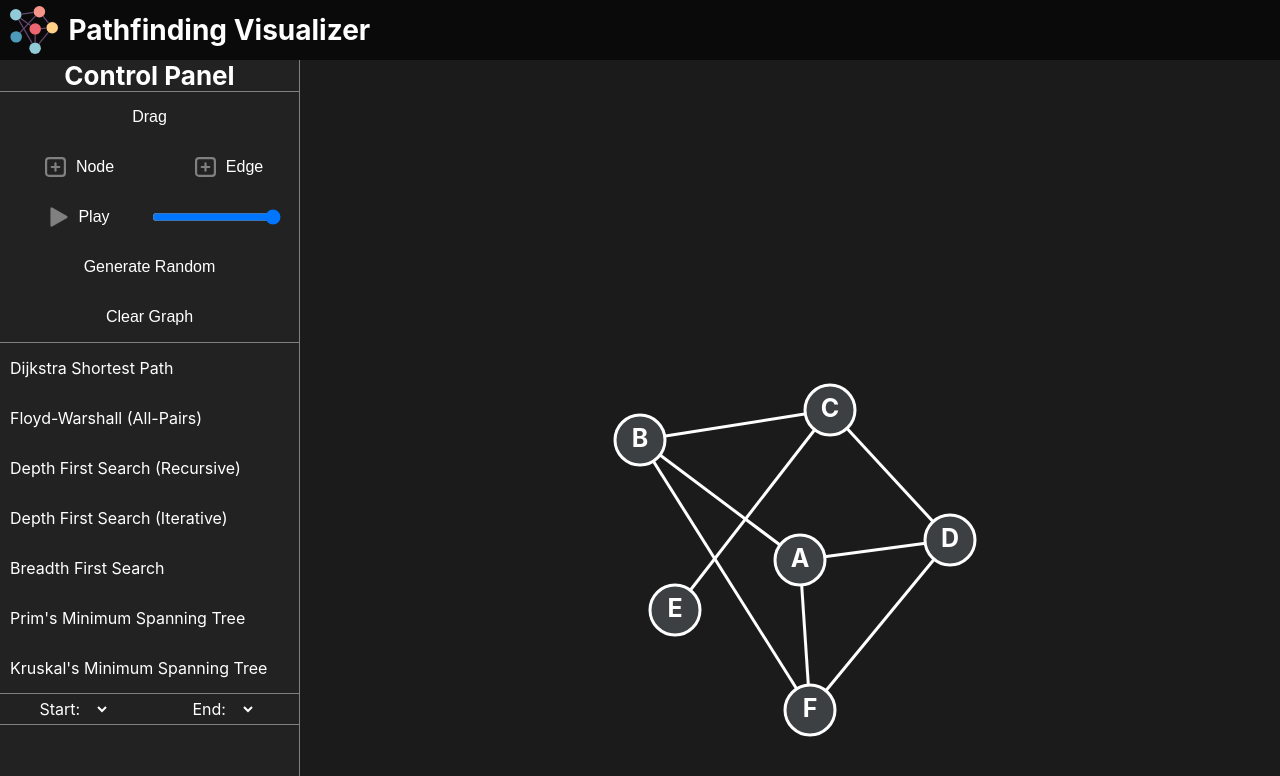
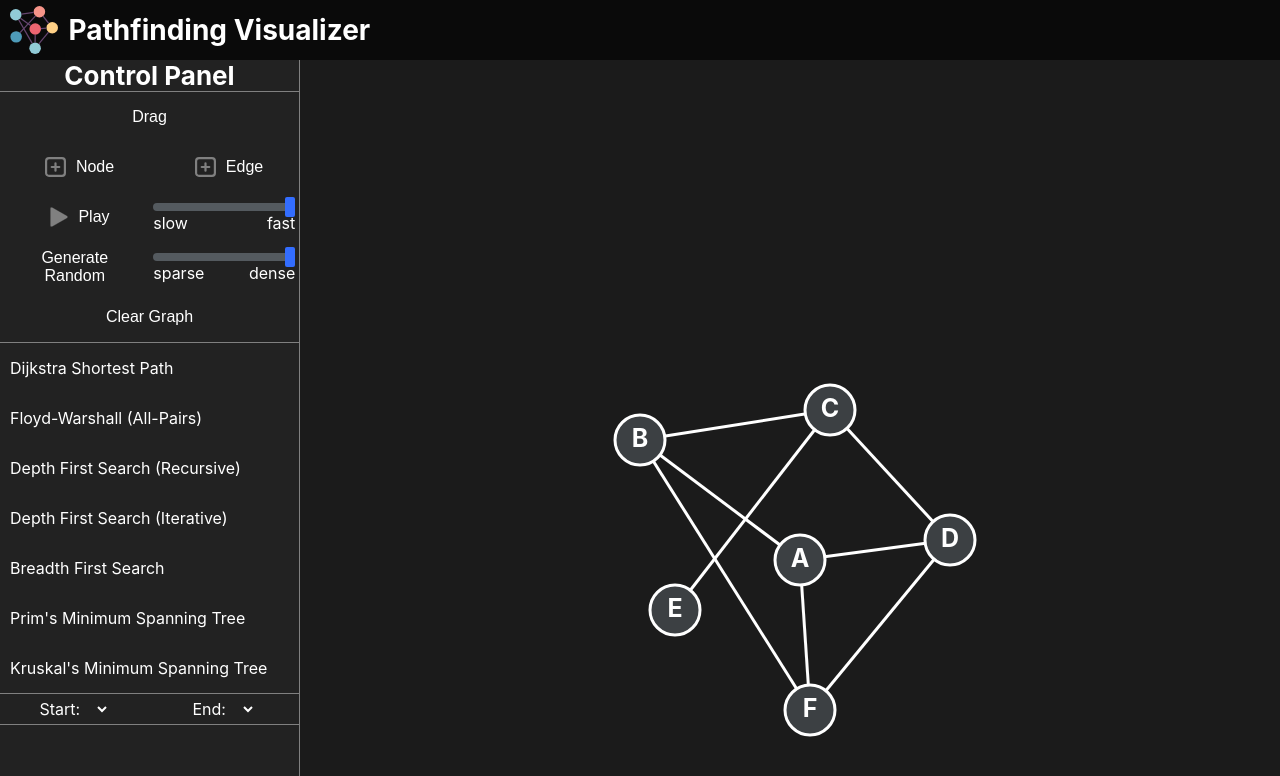
Before and after one commit to GigiOtoya/pathfinder-v2, a React (Create React App) app: page / in a window 1280 px wide. Shown: the top 776 px of the page. Built offline with nearby package versions, Linux system fonts and the light colour scheme.

Commit message:
UI changes

```diff
--- a/src/components/Controller.css
+++ b/src/components/Controller.css
@@ -31,12 +31,68 @@
   padding: 0;
 }
 
+.half-btn,
+.control-item {
+  display: flex;
+  flex: 1;
+}
+
+.control-item {
+  flex-direction: column;
+  justify-content: center;
+  align-items: center;
+  height: 50px;
+  font-size: 16px;
+  color: white;
+}
+
+input[type="range"] {
+  -webkit-appearance: none;
+  -moz-appearance: none;
+  appearance: none;
+  background: none;
+  cursor: pointer;
+  width: 95%;
+}
+
+input[type="range"]::-webkit-slider-runnable-track {
+  background-color: #545a5f;
+  border-radius: 4px;
+  height: 8px;
+}
+
+input[type="range"]::-moz-range-track {
+  background-color: #545a5f;
+  border-radius: 4px;
+  height: 8px;
+}
+
+input[type="range"]::-webkit-slider-thumb {
+  -webkit-appearance: none;
+  appearance: none;
+  background-color: #336dff;
+  height: 20px;
+  margin-top: -6px;
+  width: 10px;
+  border-radius: 2px;
+}
+
+input[type="range"]::-moz-range-thumb {
+  background-color: #336dff;
+  border: none;
+  border-radius: 2px;
+  height: 20px;
+  width: 10px;
+}
+
+.slider-labels {
+  display: flex;
+  justify-content: space-between;
+  width: 95%;
+}
+
 .side-by-side {
   display: flex;
-}
-
-.half-btn {
-  width: 50%;
 }
 
 .full-btn {
--- a/src/components/Controller.tsx
+++ b/src/components/Controller.tsx
@@ -5,32 +5,12 @@ import PlayIcon from "../assets/PlayButton.svg";
 import PlusIcon from "../assets/plus-sign-icon.svg";
 import { ReactHTMLElement, useState } from "react";
 
-// export const DragButton = () => <button className="full-btn"> Drag </button>;
-
-export const AddNodeButton = () => (
-  <button className="half-btn">
-    <img src={PlusIcon} alt="Add Icon" className="icon" />
-    Node
-  </button>
-);
-
-export const AddEdgeButton = () => (
-  <button className="half-btn">
-    <img src={PlusIcon} alt="Add Icon" className="icon" />
-    Edge
-  </button>
-);
-
 export const PlayButton = () => (
   <button className="half-btn">
     <img src={PlayIcon} alt="Play Icon" className="icon" />
     Play
   </button>
 );
-
-// export const GenerateRandomButton = () => <button className="full-btn"> Generate Random </button>;
-
-// export const ClearGraphButton = () => <button className="full-btn"> Clear Graph </button>;
 
 export const NodeSelection = () => (
   <div className="node-selection">
@@ -72,19 +52,28 @@ export const Controller = (props: ControllerProps) => {
       </div>
       <div className="side-by-side">
         <PlayButton />
-
-        <input
-          type="range"
-          className="speed-control"
-          list="values"
-          min="0"
-          max="4"
-          step="1"
-        ></input>
+        <div className="control-item">
+          <input type="range" className="speed-control" min="0" max="4" step="1"></input>
+          <div className="slider-labels">
+            <span className="label start">slow</span>
+            <span className="label end">fast</span>
+          </div>
+        </div>
       </div>
-      <button className="full-btn" onClick={props.onGenerateRandom}>
-        Generate Random
-      </button>
+      <div className="side-by-side">
+        <button className="half-btn" onClick={props.onGenerateRandom}>
+          Generate
+          <br />
+          Random
+        </button>
+        <div className="control-item">
+          <input type="range" className="speed-control" min="0" max="10" step="1"></input>
+          <div className="slider-labels">
+            <span className="label start">sparse</span>
+            <span className="label end">dense</span>
+          </div>
+        </div>
+      </div>
       <button className="full-btn" onClick={props.onClearGraph}>
         {" "}
         Clear Graph{" "}
--- a/src/components/GraphSVG.tsx
+++ b/src/components/GraphSVG.tsx
@@ -219,7 +219,13 @@ export const GraphSVG = () => {
   };
 
   const handleGenerateRandom = () => {
-    setGraphRef(graphs.random(10, 1, viewBox));
+    const coordinates = {
+      minX: viewBox.x,
+      minY: viewBox.y,
+      maxX: viewBox.x + viewBox.width,
+      maxY: viewBox.y + viewBox.height,
+    };
+    setGraphRef(graphs.random(5, 1, coordinates));
   };
 
   return (
@@ -273,7 +279,7 @@ export const GraphSVG = () => {
                 x={0}
                 y={0}
                 textAnchor="middle"
-                alignmentBaseline="middle"
+                dominantBaseline="middle"
                 style={{ fill: vertex.strokeColor, fontSize: vertex.r }}
               >
                 {vertex.name}
--- a/src/utils/graphs.ts
+++ b/src/utils/graphs.ts
@@ -24,26 +24,27 @@ const starter = (center: Point) => {
   return g;
 };
 
-type viewBox = {
-  x: number;
-  y: number;
-  width: number;
-  height: number;
+type coords = {
+  minX: number;
+  minY: number;
+  maxX: number;
+  maxY: number;
 };
 
-const random = (n: number, p: number, viewBox: viewBox) => {
+const random = (n: number, p: number, view: coords) => {
   const g = new Graph();
   const visited = new Set<number>();
-
+  // generate random nodes
   for (let i = 0; i < n; i++) {
-    const x = randomInt(viewBox.x, viewBox.width);
-    const y = randomInt(viewBox.y, viewBox.height);
+    const r = 25;
+    const x = randomInt(view.minX + r, view.maxX - r);
+    const y = randomInt(view.minY + r, view.maxY - r);
     const name = String.fromCharCode(g.vertices.length + 65);
-    g.addVertex(new Vertex(x, y, 25, name));
+    g.addVertex(new Vertex(x, y, r, name));
     visited.add(i);
   }
-
-  let u = randomInt(0, Array.from(visited).length - 1);
+  // make spanning tree
+  let u = randomInt(0, visited.size - 1);
   visited.delete(u);
   while (visited.size) {
     const temp = Array.from(visited);
@@ -53,7 +54,18 @@ const random = (n: number, p: number, viewBox: viewBox) => {
     u = v;
     console.log(visited);
   }
-
+  // make more random edges
+  for (let i = 0; i < n; i++) {
+    const u = g.vertices[i];
+    const neighbors = g.adjacencyList.get(u);
+    for (let j = 0; j < n; j++) {
+      const v = g.vertices[j];
+      const makeEdge = Math.random() < p;
+      if (i != j && !neighbors?.has(v) && makeEdge) {
+        g.addEdge(new Edge(u, v));
+      }
+    }
+  }
   return g;
 };
 
```
